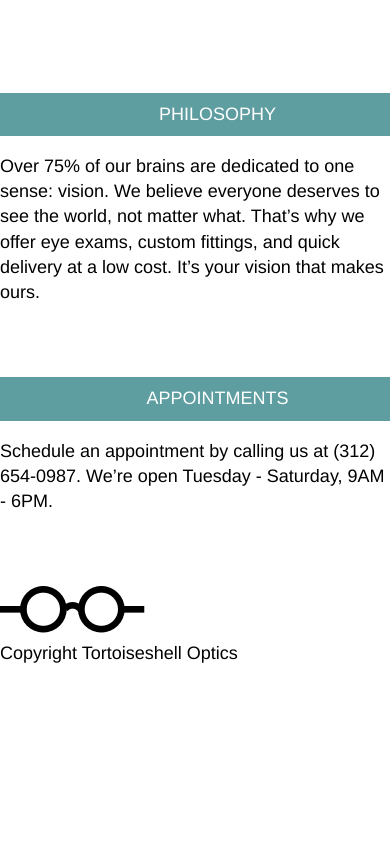
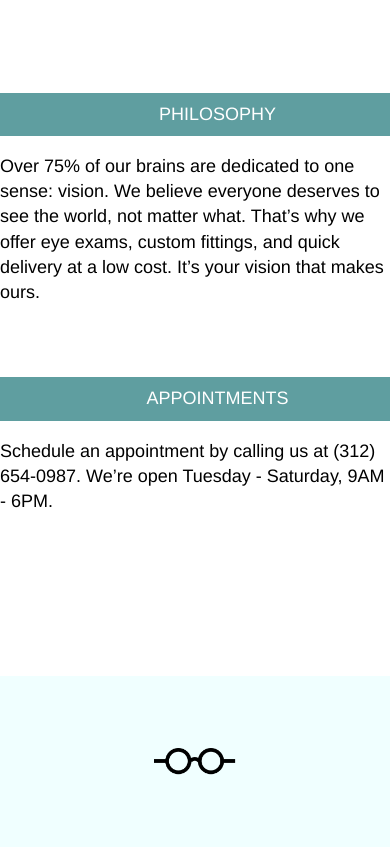
Before and after one commit to johnlawver/tortoiseshell, a plain HTML site: page index.html in a window 390 px wide. Shown: the part 756-1603 px from the top of the page. Before the commit the page ends 1423 px from the top, so only its background shows below. Drawn offline with Linux system fonts and the light colour scheme.

Commit message:
Complete resonsive footer

```diff
--- a/resources/css/style.css
+++ b/resources/css/style.css
@@ -205,7 +205,30 @@ li a{
 
 
 /* Footer*/
+footer {
+  background-color: azure;
+  display: flex;
+  justify-content: flex-start;
+  align-items: center;
+  max-width: 960px;
+  margin: 5em auto 0 auto;
+}
+footer img {
+  height: 1.5em;
+  padding:4em 1em 4em 4em;
+}
+@media only screen and (max-width:470px) {
+  footer {
+    justify-content: center;
+  }
+  footer img {
+    padding:4em 0;
+  }
+  footer p{
+    display: none;
+  }
 
+}
 
 /*
 @media only screen and (max-width:1024px){
```
